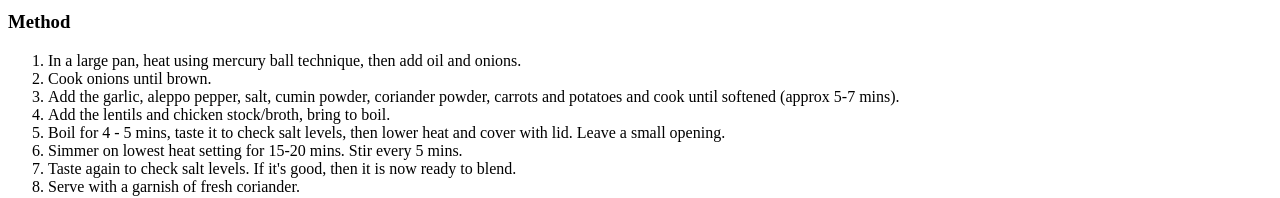
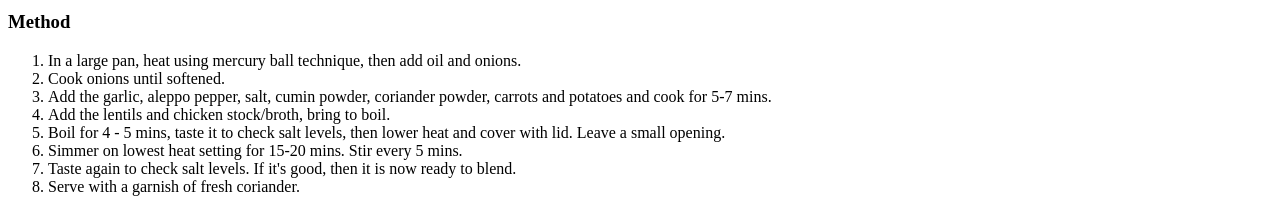
Before and after one commit to Shree1521/odin-recipes, a plain HTML site: page recipes/red-lentil-soup.html in a window 1280 px wide. Shown: the part 2167-2365 px from the top of the page. Drawn offline with Linux system fonts and the light colour scheme.

Commit message:
Update red lentil soup recipe method.

```diff
--- a/recipes/red-lentil-soup.html
+++ b/recipes/red-lentil-soup.html
@@ -25,8 +25,8 @@
         <h3>Method</h3>
         <ol>
             <li>In a large pan, heat using mercury ball technique, then add oil and onions.</li>
-            <li>Cook onions until brown.</li>
-            <li>Add the garlic, aleppo pepper, salt, cumin powder, coriander powder, carrots and potatoes and cook until softened (approx 5-7 mins).</li>
+            <li>Cook onions until softened.</li>
+            <li>Add the garlic, aleppo pepper, salt, cumin powder, coriander powder, carrots and potatoes and cook for 5-7 mins.</li>
             <li>Add the lentils and chicken stock/broth, bring to boil.</li>
             <li>Boil for 4 - 5 mins, taste it to check salt levels, then lower heat and cover with lid. Leave a small opening.</li>
             <li>Simmer on lowest heat setting for 15-20 mins. Stir every 5 mins.</li>
```
